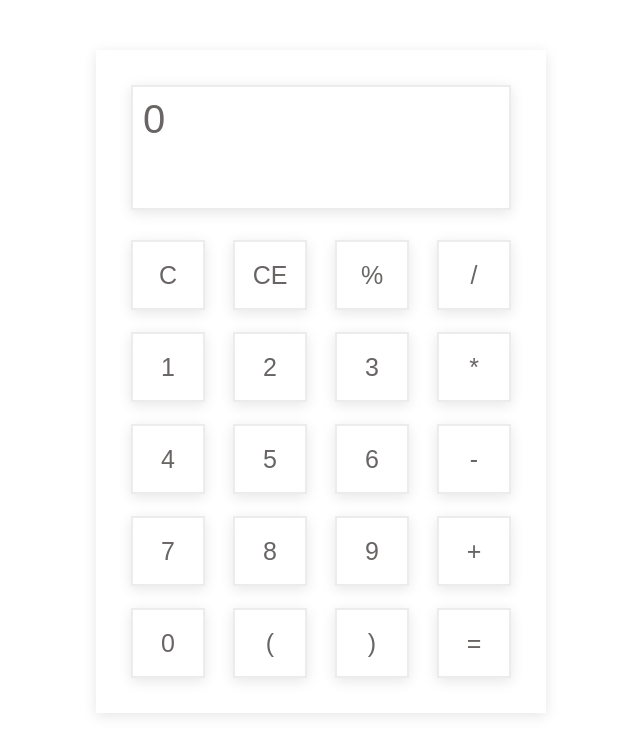
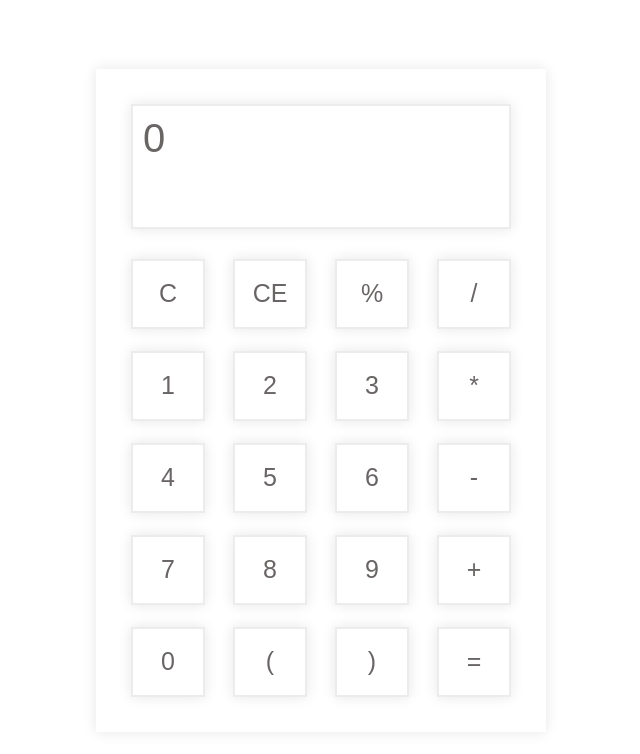
Before and after one commit to ilyasemenov1/Web_calculator, a plain HTML site: page index.html in a window 1280 px wide. Shown: the whole page, without its empty margins (319-959 px from the left). Drawn offline with Linux system fonts and the light colour scheme.

Commit message:
bugfix - v1.2.0

```diff
--- a/index.html
+++ b/index.html
@@ -12,33 +12,31 @@
 
 </head>
 <body>
-    <main class="main-contenier">
-        <div class="calc">
-            <textarea class="calc__output" tabindex="-1" readonly>0</textarea>
-            <div class="buttonarea">
-                <button id="buttonarea__button" value="C">C</button>
-                <button id="buttonarea__button" value="Backspace">CE</button>
-                <button id="buttonarea__button" value="%">%</button>
-                <button id="buttonarea__button" value="/">/</button>
-                <button id="buttonarea__button" value="1">1</button>
-                <button id="buttonarea__button" value="2">2</button>
-                <button id="buttonarea__button" value="3">3</button>
-                <button id="buttonarea__button" value="*">*</button>
-                <button id="buttonarea__button" value="4">4</button>
-                <button id="buttonarea__button" value="5">5</button>
-                <button id="buttonarea__button" value="6">6</button>
-                <button id="buttonarea__button" value="-">-</button>
-                <button id="buttonarea__button" value="7">7</button>
-                <button id="buttonarea__button" value="8">8</button>
-                <button id="buttonarea__button" value="9">9</button>
-                <button id="buttonarea__button" value="+">+</button>
-                <button id="buttonarea__button" value="0">0</button>
-                <button id="buttonarea__button" value="(">(</button>
-                <button id="buttonarea__button" value=")">)</button>
-                <button id="buttonarea__button" value="=">=</button>
-            </div>
+    <div class="calc calc-color">
+        <textarea class="calc__output calc-color" tabindex="-1" readonly>0</textarea>
+        <div class="buttonarea">
+            <button id="buttonarea__button" class="calc-color" value="C">C</button>
+            <button id="buttonarea__button" class="calc-color" value="Backspace">CE</button>
+            <button id="buttonarea__button" class="calc-color" value="%">%</button>
+            <button id="buttonarea__button" class="calc-color" value="/">/</button>
+            <button id="buttonarea__button" class="calc-color" value="1">1</button>
+            <button id="buttonarea__button" class="calc-color" value="2">2</button>
+            <button id="buttonarea__button" class="calc-color" value="3">3</button>
+            <button id="buttonarea__button" class="calc-color" value="*">*</button>
+            <button id="buttonarea__button" class="calc-color" value="4">4</button>
+            <button id="buttonarea__button" class="calc-color" value="5">5</button>
+            <button id="buttonarea__button" class="calc-color" value="6">6</button>
+            <button id="buttonarea__button" class="calc-color" value="-">-</button>
+            <button id="buttonarea__button" class="calc-color" value="7">7</button>
+            <button id="buttonarea__button" class="calc-color" value="8">8</button>
+            <button id="buttonarea__button" class="calc-color" value="9">9</button>
+            <button id="buttonarea__button" class="calc-color" value="+">+</button>
+            <button id="buttonarea__button" class="calc-color" value="0">0</button>
+            <button id="buttonarea__button" class="calc-color" value="(">(</button>
+            <button id="buttonarea__button" class="calc-color" value=")">)</button>
+            <button id="buttonarea__button" class="calc-color" value="=">=</button>
         </div>
-    </main>
+    </div>
     <script>
         const div = document.createElement('div')
         const output = document.querySelector('.calc__output')
--- a/style.css
+++ b/style.css
@@ -3,47 +3,29 @@
     padding: 0;
     box-sizing: border-box;
 }
-
 body {
-    height: 100%;
-    width: 100%;
-    background: rgb(255, 255, 255);
-    padding: 15px;
     display: flex;
     justify-content: center;
     align-items: center;
+    height: 100vh;
 }
-
-  .main-contenier {
+.calc-color {
+  color: #696565;
+  box-shadow: 0px 0px 13px rgba(0, 0, 0, .1);
+  background: #ffffff;
   box-sizing: border-box;
-    position: absolute;
-    top: 50%;
-    transform: translate(0, -50%);
-    height: auto;
-    min-height: 700px;
 }
 .calc {
-    display: grid;
-    grid-template-columns: 1fr;
-    grid-template-rows: min-content 1fr;
-    background: rgba(255, 255, 255, 1);
-    box-sizing: border-box;
+  display: flex;
+  flex-direction: column;
   padding: 35px;
-    width: auto;
   min-width: 190px;
   max-width: 450px;
   border: none;
-    box-shadow: 0px 3px 13px rgba(0, 0, 0, .1);
   transition: .2s;
-
 }
 .calc__output {
-    color: #696565;
-    background: #ffffff;
-    box-shadow: 0px 3px 13px rgba(0, 0, 0, .1);
-    box-sizing: border-box;
   padding: 10px;
-    width: auto;
   height: 125px;
   border: 2px solid #5f57551c;
   outline: 5px solid #5f575500;
@@ -55,13 +37,11 @@
 }
 
 .calc__output:hover {
-    color: #696565;
-    background: #ffffff;
   outline: 2px solid #5f575526;
   border: 2px solid #5f575531
 }
 .calc__output::-webkit-scrollbar-track{
-    background-color: white;
+  background-color: #ffffff;
   border: none;
   border-radius: 100px;
 }
@@ -74,15 +54,13 @@
 
 .calc__output::-webkit-scrollbar-thumb{
   border-radius: 100px;
+  background:  #a1a1a18f;
+ }
+
+.calc__output::-webkit-scrollbar-thumb:hover {
   background:  #a1a1a1bb;
 }
-
-  .cacl__output::-webkit-scrollbar-thumb:hover {
-    background:  #909090bb;
-}
-  .cacl__output:focus {
-    color: #696565;
-    background: #ffffff;
+.calc__output:focus {
   outline: 2px solid #5f575526;
   border: 2px solid #5f575531;
 }
@@ -94,37 +72,21 @@
     grid-row-gap: 22px;
     margin-top: 30px;
 }
-  .keyboard {
-    height: 440px;
-    display: flex;
-    flex-wrap: wrap;
-    justify-content: space-evenly;
-    align-items: flex-start;
-}
-.buttonarea button {
-    color: #696565;
-    background:#ffffff;
+.buttonarea>button {
     border: 2px solid #5f57551c;
-    box-shadow: 0px 3px 13px rgba(0, 0, 0, .1);
     outline: 5px solid #5f575500;
     text-align: center;
-    height: auto;
-    height: 100%;
     min-height: 70px;
     font-size: 25px;
     font-family: 'Arial';
     transition: .2s ease;
 }
-  .buttonarea button:hover {
+.buttonarea>button:hover {
   cursor: pointer;
-    color: #696565;
-    background: #ffffff;
   outline: 2px solid #5f575526;
   border: 2px solid #5f575531;
 }
-  .buttonarea button:focus {
-    color: #696565;
-    background: #ffffff;
+.buttonarea>button:focus {
   outline: 2px solid #5f575526;
   border: 2px solid #5f575531;
 }
@@ -134,58 +96,43 @@
     grid-row-gap: 0px;
 }
   .calc {
+    display: grid;
     grid-template-rows: .5fr 1fr;
-    height: 100%;
+    height: inherit;
     padding: 0px;
-  }
-  .main-contenier {
-    height: 100%;
-    min-height: 480px;
-    width: 100%;
   }
   .buttonarea{
     margin-top: 0px;
   }
-  .buttonarea button {
+  .buttonarea>button {
     border: 1px solid #5f57551c;
     box-shadow: 0px 3px 13px rgba(0, 0, 0, 0);
     outline: 0px solid #5f575500;
     min-height: 50px;
     font-size: 35px;
   }
-  .buttonarea button:hover {
-    color: #696565;
+  .buttonarea>button:hover {
+    border: 1px solid #5f57551c;
+    outline: 0px solid #5f575500;
     background: #ebebeb5e;
+}
+  .buttonarea>button:focus {
     border: 1px solid #5f57551c;
-    box-shadow: 0px 3px 13px rgba(0, 0, 0, 0);
     outline: 0px solid #5f575500;
-    border: 1px solid #5f575531;
-}
-  .buttonarea button:focus {
-    color: #696565;
     background: #ebebeb5e;
-    border: 1px solid #5f57551c;
-    box-shadow: 0px 3px 13px rgba(0, 0, 0, 0);
-    outline: 0px solid #5f575500;
-    border: 1px solid #5f575531;
 }
   .calc__output {
     height: auto;
+    box-shadow: none;
     border: 1px solid #5f57551c;
-    box-shadow: 0px 0px 0px rgba(0, 0, 0, .1);
-    border: 1px solid #5f57551c;
-    box-shadow: 0px 3px 13px rgba(0, 0, 0, 0);
     outline: 0px solid #5f575500;
-    text-align: start;
     font-size: 55px;
   }
   .calc__output:hover {
-    color: #696565;
-    background: #ffffff;
-    border: 1px solid #5f57551c;
-    box-shadow: 0px 3px 13px rgba(0, 0, 0, 0);
-    outline: 0px solid #5f575500;
-    border: 1px solid #5f575531;
+    border: 1px solid #5f57553b;
+  }
+  .calc__output:focus {
+    border: 1px solid #5f57553b;
   }
 }
 @media(min-height: 850px) and (max-width: 450px) {
@@ -211,7 +158,7 @@
   .calc__output {
     font-size: 40px;
   }
-  .buttonarea button {
+  .buttonarea>button {
     font-size: 30px;
   }
 }
```
Lines whose indentation alone changed are shown as unchanged.
